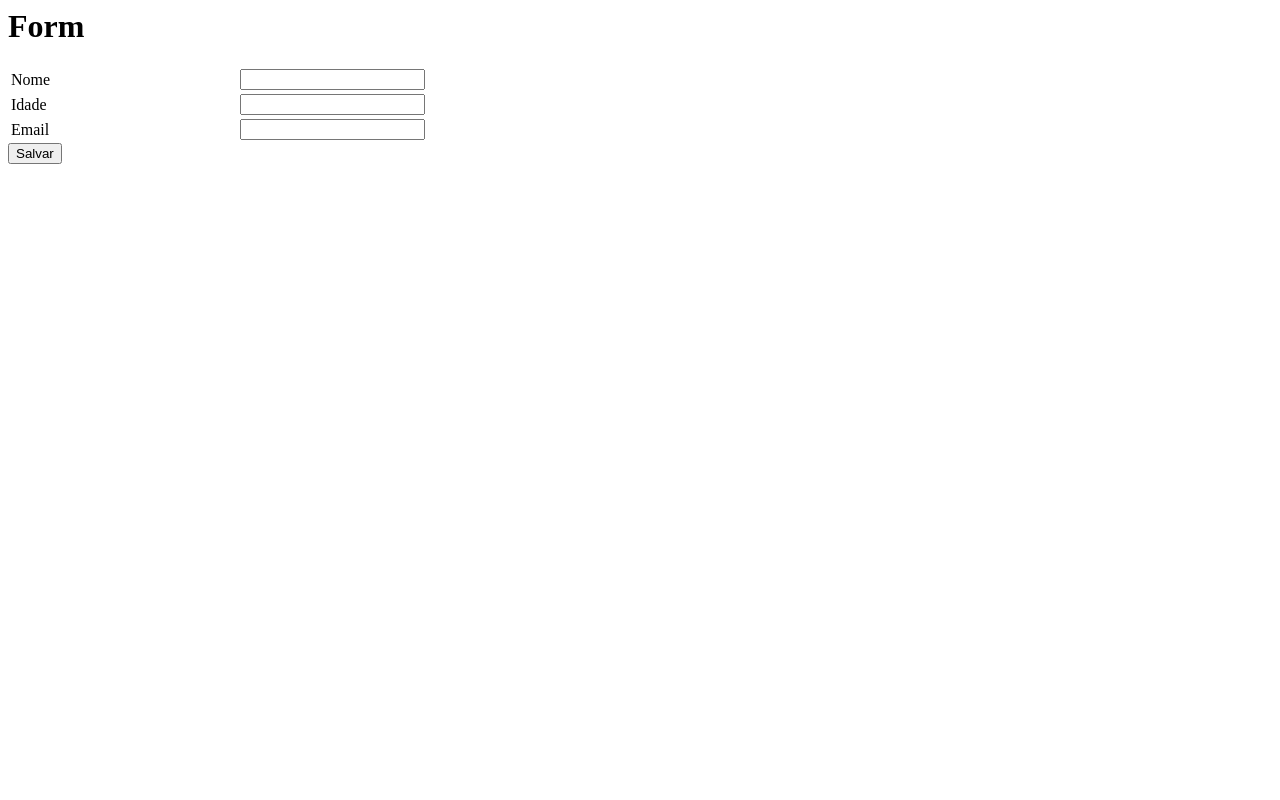
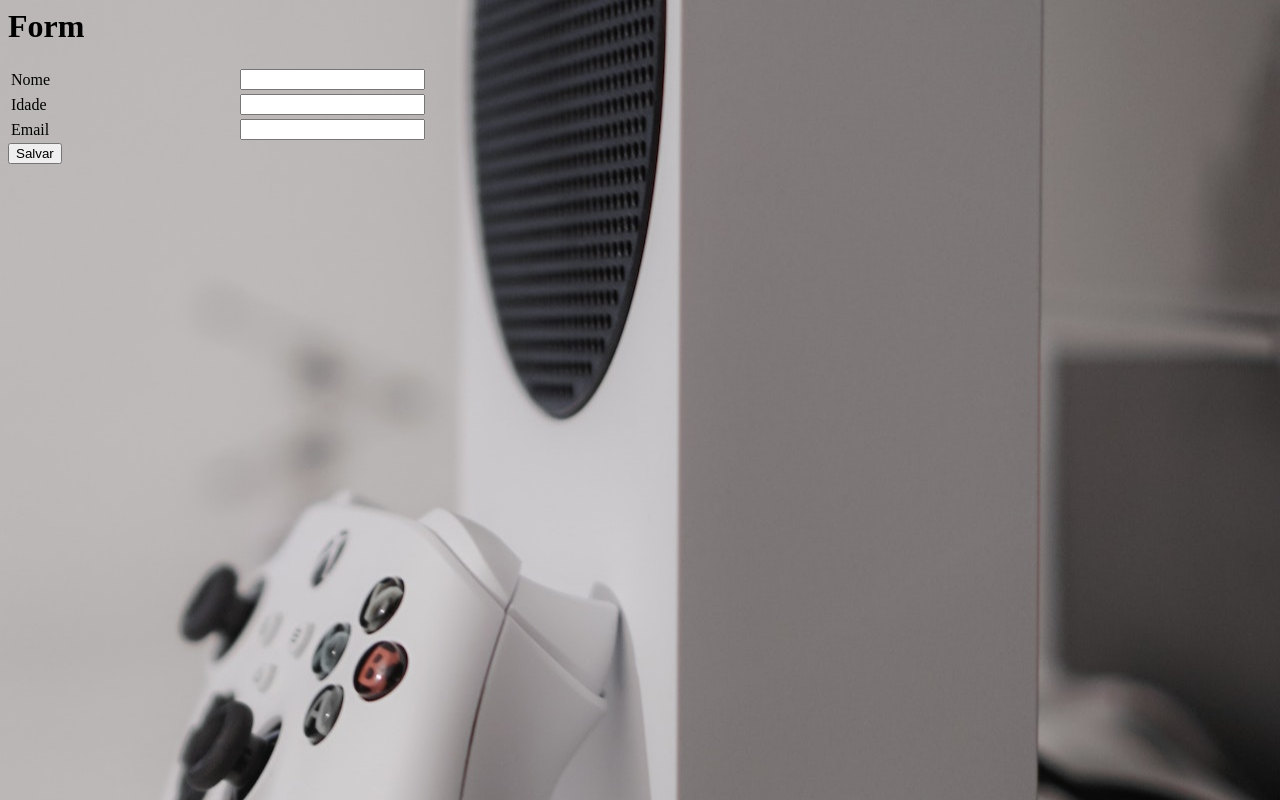
Before and after one commit to Jean-Will/FormHtml-main, a plain HTML site: page index.html in a window 1280 px wide. Drawn offline with Linux system fonts and the light colour scheme.

Commit message:
teste imagem de fundo

```diff
--- a/index.html
+++ b/index.html
@@ -1,6 +1,9 @@
 <html>
 <head>
     <script src="form.js"></script>
+    <link rel="stylesheet" href="style.css">
+
+
 </head>
 
 <body>
--- /dev/null
+++ b/style.css
@@ -0,0 +1,8 @@
+:root{
+    background-image: url(fundoxbox.jpg);
+    background-repeat: no-repeat;
+    background-position: center center;
+    background-size: cover;
+    min-height: 100%;
+
+}
```
Also changed, not shown: fundoxbox.jpg (added).
